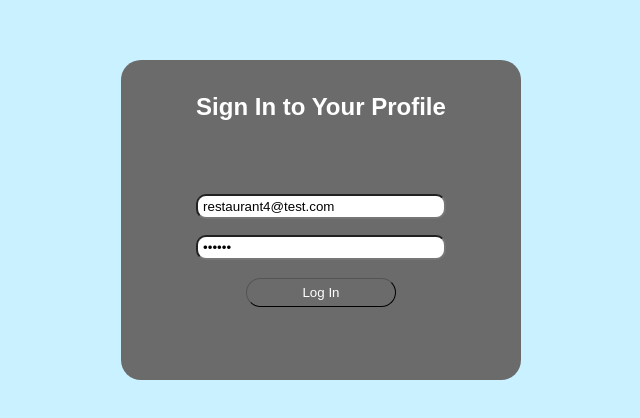
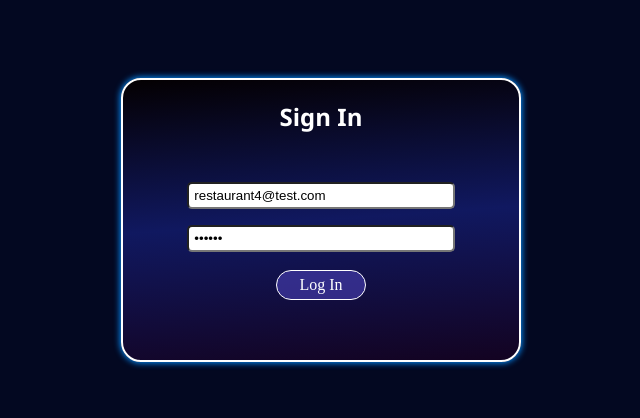
Before and after one commit to Croosheck/BMineGuest-Admin, a React (Create React App) app: page /login in a window 1280 px wide. Shown: the part 180-598 px from the top of the page, without its empty margins (319-959 px from the left). Built offline with nearby package versions, Linux system fonts and the light colour scheme; no server answers.

Commit message:
Fix CSS positioning issue; manager tab basic structure

```diff
--- a/src/App.css
+++ b/src/App.css
@@ -1,12 +1,11 @@
 * {
+	box-sizing: border-box;
 	margin: 0;
 	padding: 0;
-	box-sizing: border-box;
 }
 
 html {
 	scroll-behavior: smooth;
-	scroll-padding-top: 75px;
 }
 
 body {
@@ -42,26 +41,36 @@ ul {
 
 .app-container {
 	height: 100vh;
-	margin: 0;
 }
 
 .inner-container {
 	height: 100%;
 	display: flex;
+	flex-direction: column;
+	background-color: rgb(3, 8, 33);
+}
+
+.login-container {
+	display: flex;
+	flex-direction: column;
 	justify-content: center;
 	align-items: center;
-	/* background-color: rgb(103, 87, 95); */
-	background-color: rgb(201, 241, 255);
 }
 
 .box-container {
-	/* height: 50vh; */
 	min-height: 250px;
-	/* width: 40vw; */
 	min-width: 400px;
 	display: flex;
 	justify-content: center;
 	align-items: center;
+	border: 2px solid white;
 	border-radius: 20px;
-	background-color: rgb(107, 107, 107);
+	background: rgb(48, 41, 54);
+	background: linear-gradient(
+		356deg,
+		rgb(19, 3, 33) 0%,
+		rgba(33, 45, 176, 0.44) 50%,
+		rgb(4, 0, 2) 100%
+	);
+	box-shadow: 0px 0px 6px 1px rgb(6, 142, 252);
 }
--- a/src/App.js
+++ b/src/App.js
@@ -32,7 +32,8 @@ function App() {
 		getAuth().onAuthStateChanged((user) => {
 			if (!user) {
 				setIsLoggedIn({ loaded: true, loggedIn: false });
-			} else {
+			}
+			if (user) {
 				setIsLoggedIn({ loaded: true, loggedIn: true });
 			}
 		});
@@ -53,8 +54,8 @@ function App() {
 	if (!isLoggedIn.loaded) {
 		return (
 			<div className="app-container">
-				<div className="inner-container">
-					<div className="box-container">LOADING...</div>
+				<div className="inner-container login-container">
+					<div className="box-container ">LOADING...</div>
 				</div>
 			</div>
 		);
@@ -63,7 +64,7 @@ function App() {
 	if (!isLoggedIn.loggedIn) {
 		return (
 			<div className="app-container">
-				<div className="inner-container">
+				<div className="inner-container login-container">
 					<div className="box-container">
 						<Routes>
 							<Route path="/*" element={<Navigate replace to="/login" />} />
@@ -78,14 +79,13 @@ function App() {
 	if (isLoggedIn.loggedIn) {
 		return (
 			<div className="app-container">
-				<Navbar name={name} onLogout={logoutHandler} />
 				<div className="inner-container">
+					<Navbar name={name} onLogout={logoutHandler} />
 					<Routes>
 						<Route
 							path="/*"
 							element={<Navigate replace to="/reservations" />}
 						/>
-						<Route path="/" element={<ReservationsList />} />
 						<Route path="/reservations" element={<ReservationsList />} />
 						<Route path="/manager" element={<Manager />} />
 					</Routes>
--- a/src/components/UI/Navbar.css
+++ b/src/components/UI/Navbar.css
@@ -1,13 +1,12 @@
 .navbar-container {
 	display: flex;
 	flex-direction: row;
-	height: 50px;
-	position: fixed;
+	position: sticky;
 	top: 0;
 	width: 100%;
 	z-index: 9999;
 	transition: 0.3s ease-in-out;
-	background-color: rgb(24, 23, 88);
+	background-color: rgb(95, 92, 152);
 }
 
 .navbar-button {
@@ -21,13 +20,16 @@
 	border-width: 0;
 	cursor: pointer;
 	transition: 0.3s ease-in-out;
-	opacity: 0.6;
+	opacity: 0.7;
 	color: white;
+	height: 40px;
+}
+
+.restaurant-logo {
+	opacity: 1;
 }
 
 .navbar-button-active {
-	/* padding: 0 30px; */
-	/* min-width: 18%; */
 	background-color: rgb(255, 255, 255);
 	color: black;
 	opacity: 1;
@@ -38,7 +40,11 @@
 }
 
 .navbar-button:hover {
-	background-color: rgba(231, 185, 185, 0.893);
+	background-color: rgb(100, 229, 255);
+}
+
+.restaurant-logo:hover {
+	background-color: rgb(36, 146, 255);
 }
 
 .logout-button {
@@ -46,7 +52,7 @@
 	background-color: rgb(255, 59, 59);
 	color: white;
 	font-weight: 600;
-	font-size: 18px;
+	font-size: 15px;
 	padding: 5px 15px;
 }
 .logout-button:hover {
--- a/src/components/UI/Navbar.js
+++ b/src/components/UI/Navbar.js
@@ -6,8 +6,8 @@ function Navbar({ onLogout, name }) {
 	const activeClass = "navbar-button navbar-button-active button-loggedin";
 
 	return (
-		<header className="navbar-container">
-			<div className="navbar-button">{name}</div>
+		<div className="navbar-container">
+			<div className="navbar-button restaurant-logo">[restaurant name]</div>
 			<NavLink
 				to="/reservations"
 				className={(navData) =>
@@ -30,7 +30,7 @@ function Navbar({ onLogout, name }) {
 			>
 				Logout
 			</button>
-		</header>
+		</div>
 	);
 }
 
--- a/src/components/auth/Login.css
+++ b/src/components/auth/Login.css
@@ -1,22 +1,28 @@
 .container {
 	display: flex;
-	height: 40vh;
+	height: 35vh;
 	flex-direction: column;
 	justify-content: space-around;
 }
 
+.container h2 {
+	text-align: center;
+	font-family: "Segoe UI", Tahoma, Geneva, Verdana, sans-serif;
+}
+
 .inputs-container {
-	min-height: 150px;
 	display: flex;
 	flex-direction: column;
 	justify-content: space-around;
+	align-items: center;
 }
 
 .input-field {
-	height: 25px;
-	border-radius: 10px;
+	height: 27px;
+	border-radius: 5px;
 	padding: 5px 5px;
 	margin: 8px 0;
+	width: 140%;
 }
 
 .buttons-container {
@@ -30,17 +36,20 @@
 }
 
 .button {
-	width: 60%;
-	border-width: 1.5px;
-	border-radius: 20px;
+	font-family: cursive;
+	width: 200%;
+	border-radius: 15px;
+	border: 0.5px solid white;
 	background-color: transparent;
-	padding: 6px 0;
+	background-color: rgba(75, 65, 185, 0.593);
+	padding: 5px 0;
 	cursor: pointer;
 	color: #ffffff;
-	transition: 0.2s ease-in-out;
+	transition: 0.15s ease-in-out;
+	font-size: 16px;
 }
 
 .button:hover {
-	background-color: rgb(175, 215, 251);
-	color: #000000;
+	background-color: rgb(35, 4, 72);
+	box-shadow: 0 0 3px 1px white;
 }
--- a/src/components/auth/Login.js
+++ b/src/components/auth/Login.js
@@ -18,16 +18,12 @@ function Login() {
 		let enteredEmail = emailRef.current.value;
 		let enteredPassword = passwordRef.current.value;
 
-		const response = await signInWithEmailAndPassword(
-			auth,
-			enteredEmail,
-			enteredPassword
-		);
+		await signInWithEmailAndPassword(auth, enteredEmail, enteredPassword);
 	}
 
 	return (
 		<div className="container">
-			<h2>Sign In to Your Profile</h2>
+			<h2>Sign In</h2>
 			<form className="inputs-container" onSubmit={submitHandler}>
 				<input
 					className="input-field"
--- a/src/components/manager/Manager.css
+++ b/src/components/manager/Manager.css
@@ -1,3 +1,25 @@
 .manager-container {
-	color: black;
+	background-color: rgb(232, 232, 232);
+	box-sizing: border-box;
+	height: 100%;
+	overflow: auto;
+	overflow-x: hidden;
+	transition: ease-in-out 0.5s;
 }
+
+.manager-inner-container {
+	display: flex;
+	flex-flow: wrap;
+	justify-content: space-around;
+	align-content: flex-start;
+}
+
+.manager-manage {
+	background-color: rgb(185, 185, 185);
+
+	width: calc(100vw * 0.45);
+	height: calc(100vw * 0.2);
+	margin: 20px 0;
+	border: 3px solid black;
+	border-radius: 20px;
+}
--- a/src/components/manager/Manager.js
+++ b/src/components/manager/Manager.js
@@ -2,7 +2,16 @@ import "./Manager.css";
 import React from "react";
 
 function Manager() {
-	return <div className="manager-container">Manager</div>;
+	return (
+		<div className="manager-container">
+			<div className="manager-inner-container">
+				<div className="manager-manage"></div>
+				<div className="manager-manage"></div>
+				<div className="manager-manage"></div>
+				<div className="manager-manage"></div>
+			</div>
+		</div>
+	);
 }
 
 export default Manager;
--- a/src/components/reservations/ReservationListItem.js
+++ b/src/components/reservations/ReservationListItem.js
@@ -33,22 +33,22 @@ function ReservationListItem({
 			<div className="reservation-inner-container">
 				<div className="reservation-details">
 					<div className="reservation-detail --name">
-						Reservation for:&nbsp;<div className="name">{clientsName}</div>
+						👤&nbsp;<div className="name">{clientsName}</div>
 					</div>
 					<div className="reservation-detail --email">
-						Guest's Email:&nbsp;
+						📧&nbsp;
 						<a href={`mailto:${clientsEmail}`} className="email">
 							{clientsEmail}
 						</a>
 					</div>
 					<div className="reservation-detail --date">
-						Reservation Date:&nbsp;<div className="date">{reservationDate}</div>
+						📆&nbsp;<div className="date">{reservationDate}</div>
 					</div>
 					<div className="reservation-detail --table">
-						For&nbsp;<div className="table">{table.tSeats}</div>&nbsp;{people}
+						👥&nbsp;<div className="table">{table.tSeats}</div>&nbsp;{people}
 					</div>
 					<div className="reservation-detail --xPrice">
-						Extras Total Price:&nbsp;
+						💰&nbsp;
 						<div className="xPrice">{extrasTotalPrice}$</div>
 					</div>
 				</div>
--- a/src/components/reservations/ReservationsList.css
+++ b/src/components/reservations/ReservationsList.css
@@ -1,24 +1,19 @@
 .reservationsList-container {
-	/* background-color: rgb(73, 18, 18); */
-	background-color: rgb(255, 255, 255);
+	background-color: rgb(232, 232, 232);
 	box-sizing: border-box;
-	width: 100%;
-	height: 85%;
-	border-top: 1px solid black;
-	border-bottom: 1px solid black;
+	display: flex;
+	flex-direction: column;
+	/* justify-content: center; */
+	height: 100%;
 	overflow: auto;
 	overflow-x: hidden;
-	transition: ease-in-out 0.5s;
-	display: flex;
-	align-items: center;
-	margin-top: -11px;
 }
 
 .reservations-list {
-	height: 95%;
 	overflow: auto;
 	overflow-x: hidden;
 	scroll-behavior: smooth;
+	transition: ease-in-out 0.5s;
 }
 
 .item-enter {
@@ -36,9 +31,18 @@
 	transition: opacity 600ms ease-out, transform 700ms ease-out;
 }
 
-.empty-list {
+.empty-list-loading {
 	color: black;
 	display: flex;
 	justify-content: center;
 	align-items: center;
 }
+
+.reservations-no-data {
+	display: flex;
+	justify-content: center;
+	align-items: center;
+	color: black;
+	font-size: 24px;
+	text-align: center;
+}
--- a/src/components/reservations/ReservationsList.js
+++ b/src/components/reservations/ReservationsList.js
@@ -68,7 +68,7 @@ function ReservationsList() {
 	}
 
 	if (!loaded) {
-		return <div className="empty-list">Loading...</div>;
+		return <div className="empty-list-loading">Loading...</div>;
 	}
 
 	const itemsList = reservationsList.map((reservation, index) => {
@@ -91,14 +91,19 @@ function ReservationsList() {
 		);
 	});
 
-	if (!itemsList.length > 0 && loaded) {
-		return <div className=" empty-list">No reservations yet!</div>;
+	if (itemsList.length === 0 && loaded) {
+		return (
+			<div className="reservationsList-container reservations-no-data">
+				No active reservations yet.
+			</div>
+		);
 	}
 
 	const reversedItemsList = itemsList.slice(0).reverse();
 
 	return (
 		<div className="reservationsList-container">
+			{/* <div style={{ background: "#cccccc", height: 100, width: "100%" }}></div> */}
 			<TransitionGroup className="reservations-list" component="ul">
 				{reversedItemsList}
 			</TransitionGroup>
```
Also changed, not shown: 11 other files (tests, documents, lock files or other folders).
